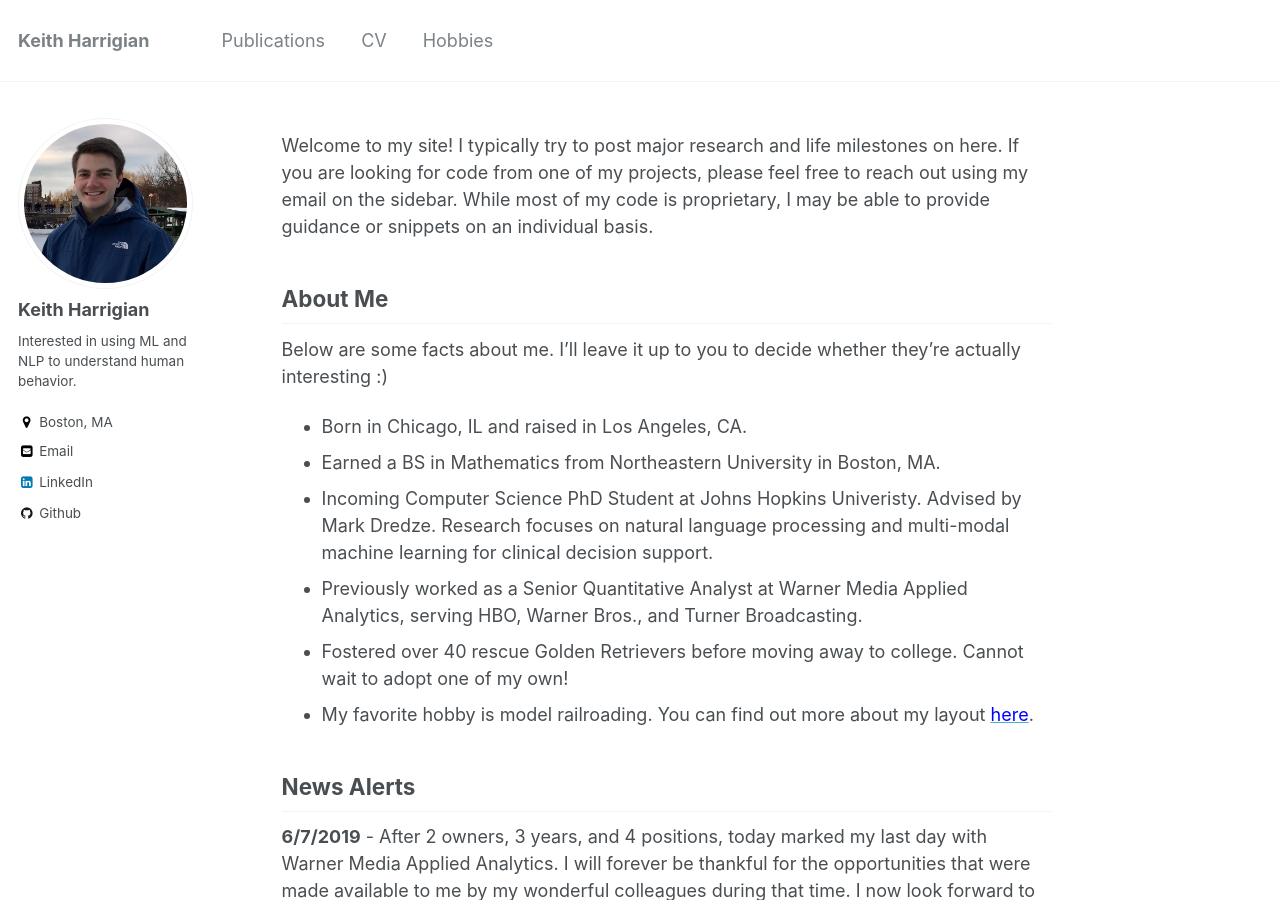
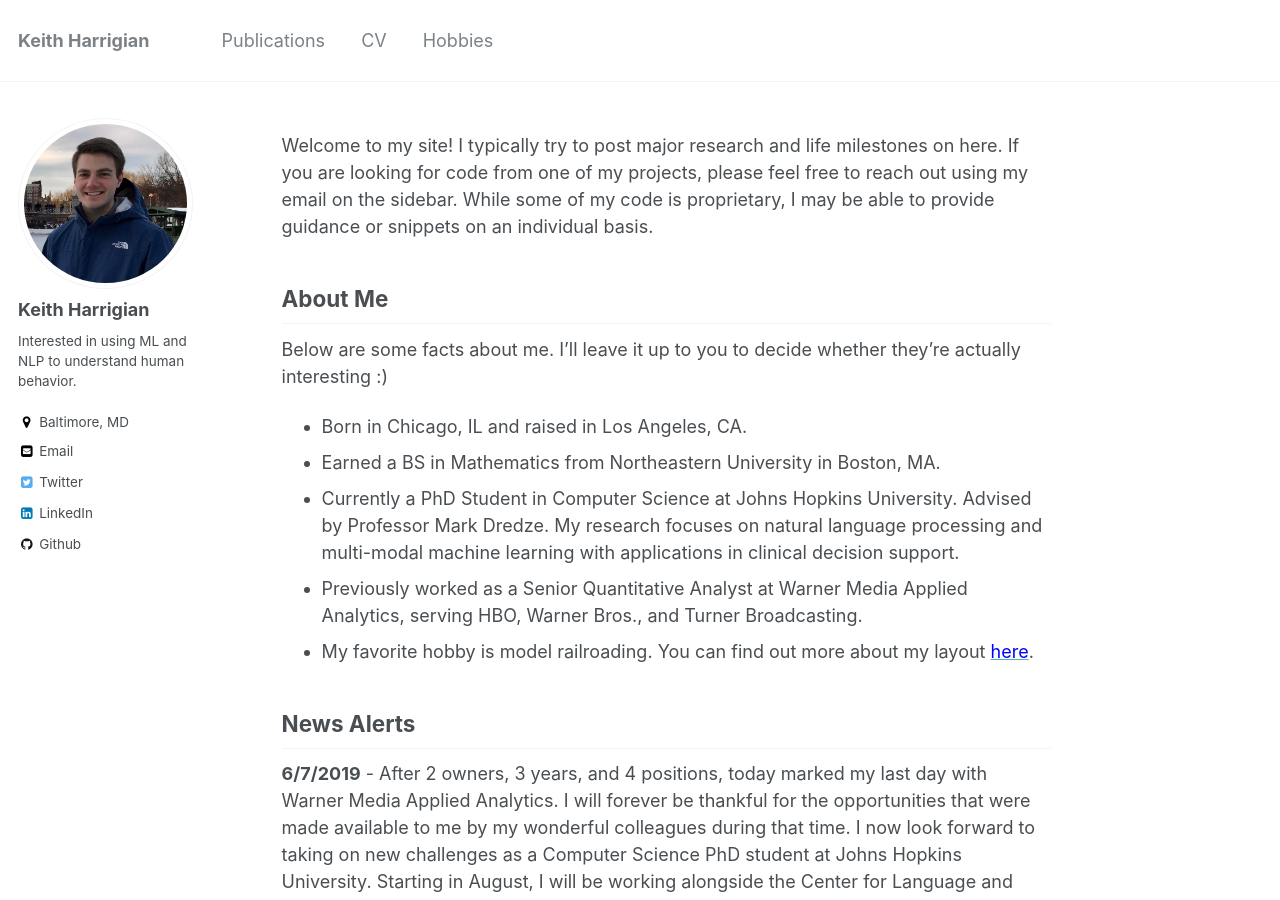
Before and after one commit to kharrigian/kharrigian.github.io, a Jekyll site: the page built from _pages/about.md, in a window 1280 px wide and 900 px high. Built offline with Jekyll 4.4.1, drawn with Linux system fonts in a browser that asks for light colours.

Commit message:
Update About Me

```diff
--- a/_config.yml
+++ b/_config.yml
@@ -83,10 +83,10 @@ author:
   name             : "Keith Harrigian"
   avatar           : "profile.png"
   bio              : "Interested in using ML and NLP to understand human behavior."
-  location         : "Boston, MA"
+  location         : "Baltimore, MD"
   employer         :
   googlescholar    :
-  email            : "keith.harrigian@appliedanalytics.net"
+  email            : "kharrigian@jhu.edu"
   uri              :
   bitbucket        :
   codepen          :
@@ -106,7 +106,7 @@ author:
   stackoverflow    :
   steam            :
   tumblr           :
-  twitter          :
+  twitter          : "kharrigian"
   vine             :
   weibo            :
   xing             :
--- a/_pages/about.md
+++ b/_pages/about.md
@@ -8,7 +8,7 @@ redirect_from:
   - /about.html
 ---
 
-Welcome to my site! I typically try to post major research and life milestones on here. If you are looking for code from one of my projects, please feel free to reach out using my email on the sidebar. While most of my code is proprietary, I may be able to provide guidance or snippets on an individual basis.
+Welcome to my site! I typically try to post major research and life milestones on here. If you are looking for code from one of my projects, please feel free to reach out using my email on the sidebar. While some of my code is proprietary, I may be able to provide guidance or snippets on an individual basis.
 
 ## About Me
 
@@ -16,9 +16,8 @@ Below are some facts about me. I'll leave it up to you to decide whether they're
 
 * Born in Chicago, IL and raised in Los Angeles, CA.
 * Earned a BS in Mathematics from Northeastern University in Boston, MA.
-* Incoming Computer Science PhD Student at Johns Hopkins Univeristy. Advised by Mark Dredze. Research focuses on natural language processing and multi-modal machine learning for clinical decision support.
+* Currently a PhD Student in Computer Science at Johns Hopkins University. Advised by Professor Mark Dredze. My research focuses on natural language processing and multi-modal machine learning with applications in clinical decision support.
 * Previously worked as a Senior Quantitative Analyst at Warner Media Applied Analytics, serving HBO, Warner Bros., and Turner Broadcasting.
-* Fostered over 40 rescue Golden Retrievers before moving away to college. Cannot wait to adopt one of my own!
 * My favorite hobby is model railroading. You can find out more about my layout [<span style="color:blue">here</span>](https://kharrigian.github.io/hobbies/).
 
 
```
